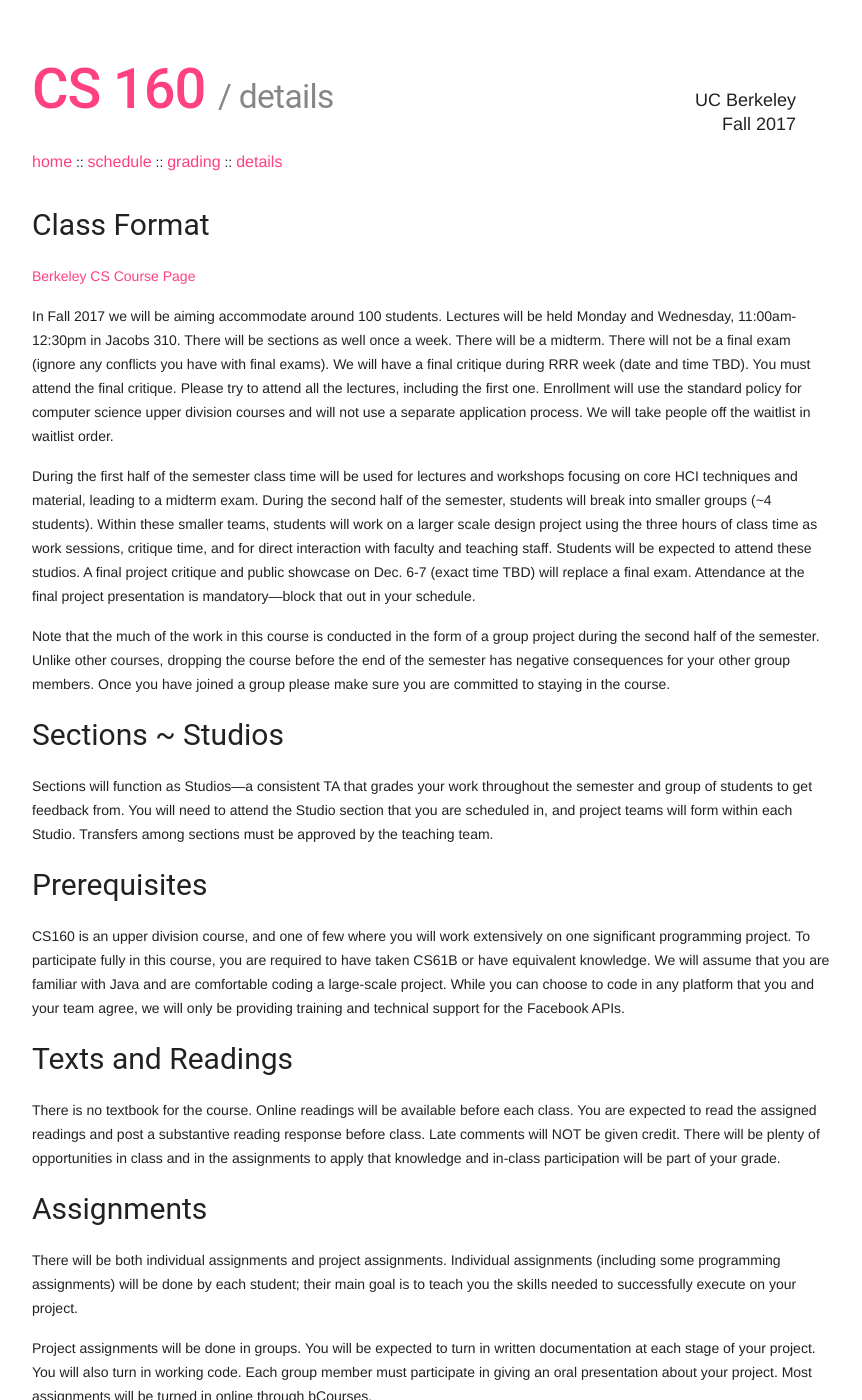
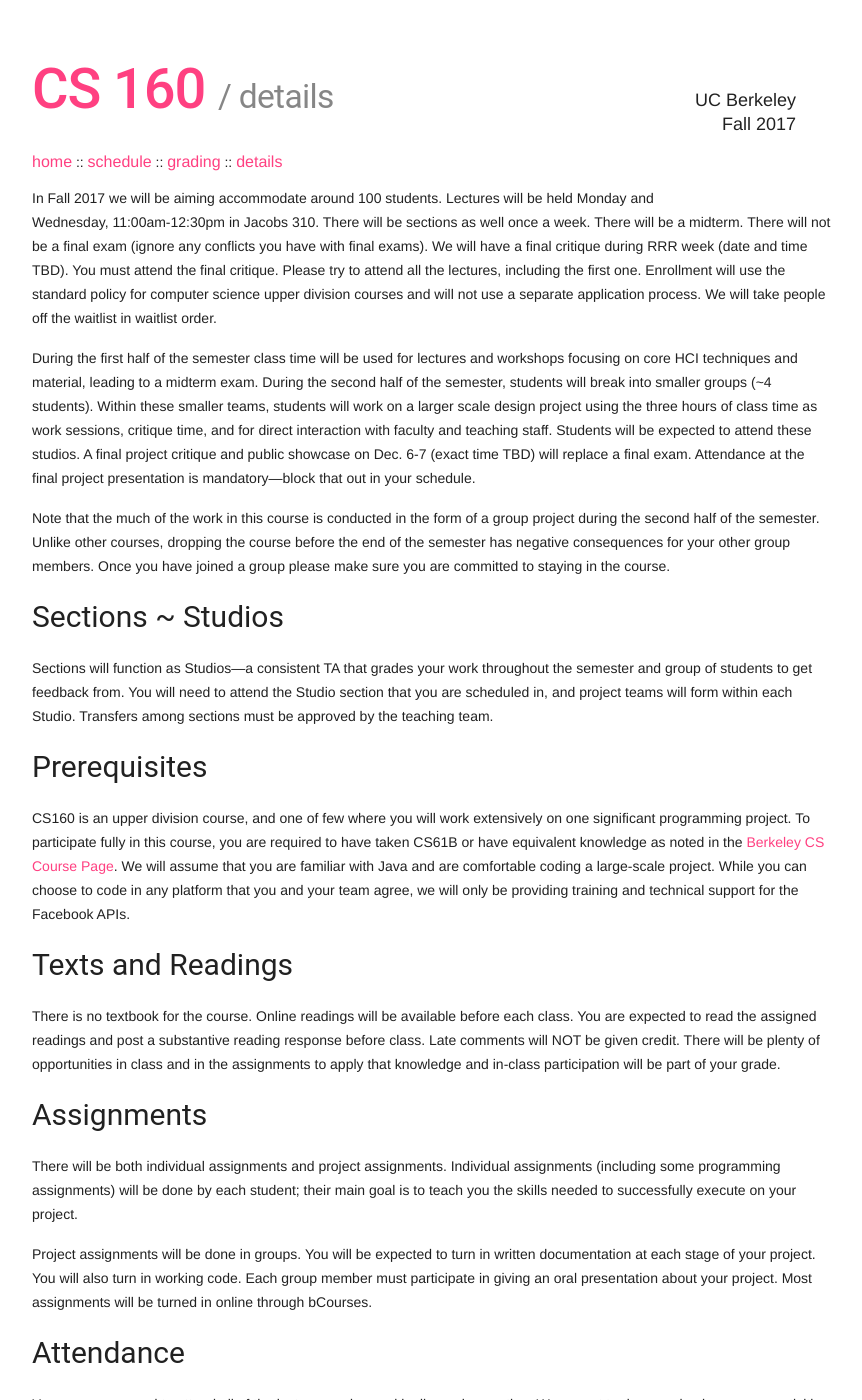
Before and after one commit to cs160-berkeley/website, a Jekyll site: the page built from details.md, in a window 1280 px wide and 1400 px high. Shown: the whole window, without its empty margins (208-1070 px from the left). Built offline with Jekyll 4.4.1, drawn with Linux system fonts in a browser that asks for light colours.

Commit message:
clean details

```diff
--- a/details.md
+++ b/details.md
@@ -2,10 +2,6 @@
 layout: default
 title: details
 ---
-
-## Class Format
-
-[Berkeley CS Course Page](https://www2.eecs.berkeley.edu/Courses/CS160/)
 
 In Fall 2017 we will be aiming accommodate around 100 students. Lectures will
 be held Monday and Wednesday, 11:00am-12:30pm in Jacobs 310. There will be
@@ -46,11 +42,14 @@ teaching team.
 
 CS160 is an upper division course, and one of few where you will work
 extensively on one significant programming project. To participate fully in
-this course, you are required to have taken CS61B or have equivalent knowledge.
+this course, you are required to have taken CS61B or have equivalent knowledge
+as noted in the [Berkeley CS Course Page](https://www2.eecs.berkeley.edu/Courses/CS160/).
 We will assume that you are familiar with Java and are comfortable coding a
 large-scale project. While you can choose to code in any platform that you and
 your team agree, we will only be providing training and technical support for
 the Facebook APIs.
+
+
 
 ## Texts and Readings
 
```
